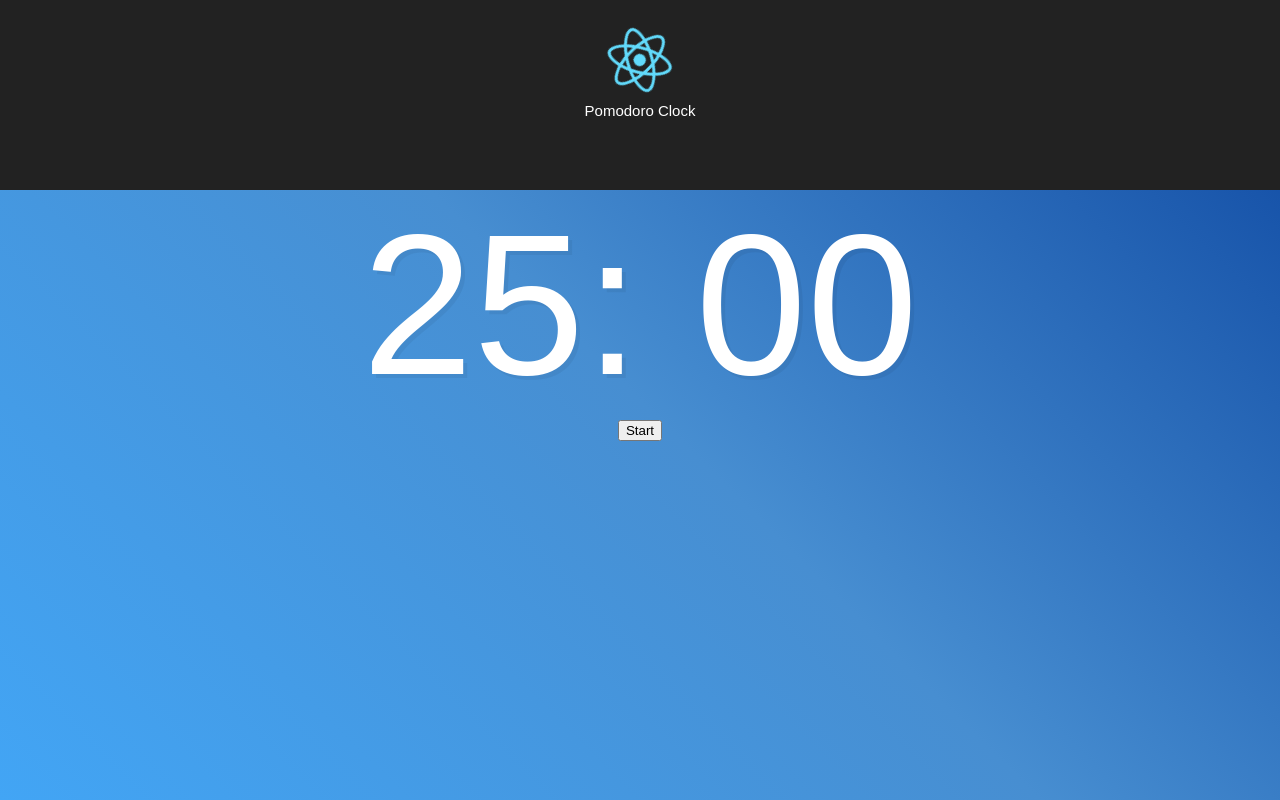
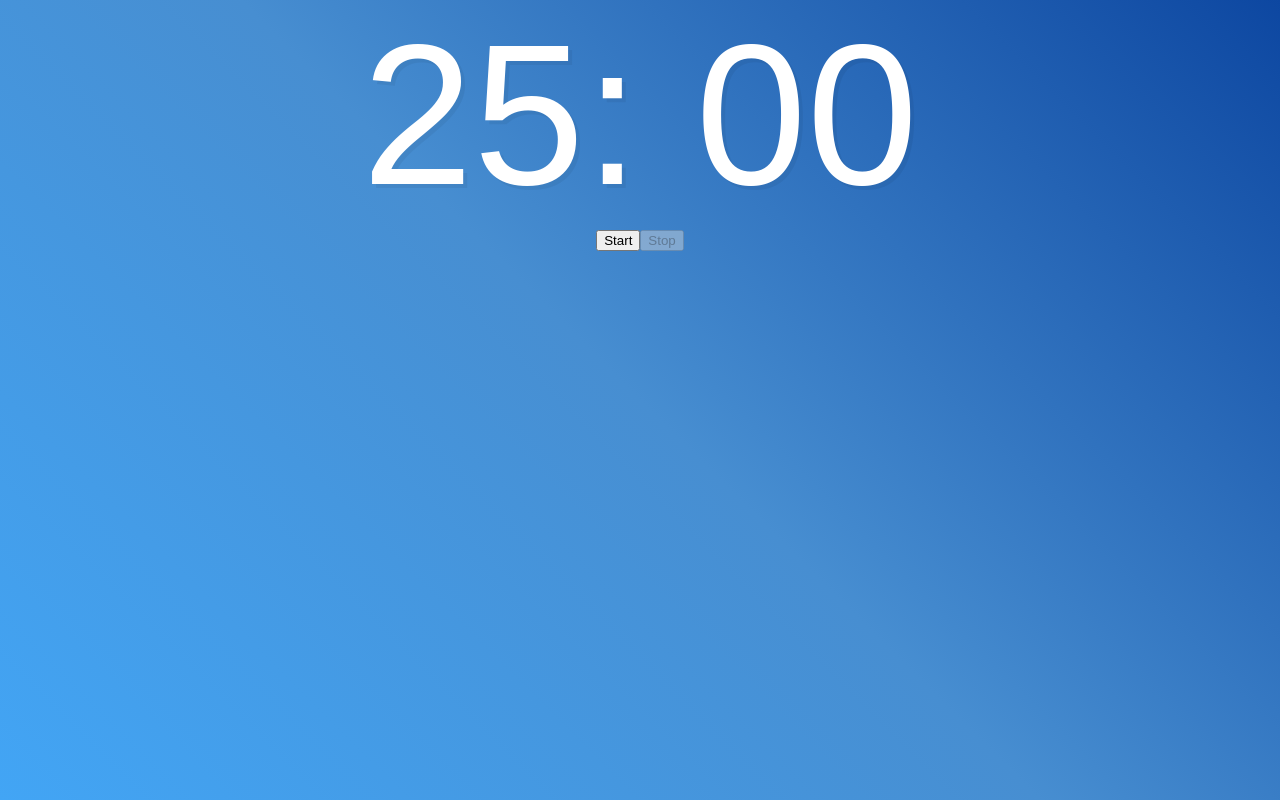
Before and after one commit to meowmanijado/pomodoro-clock, a React (Create React App) app: page / in a window 1280 px wide. Built offline with nearby package versions, Linux system fonts and the light colour scheme.

Commit message:
Fix App component

```diff
--- a/src/App.js
+++ b/src/App.js
@@ -1,17 +1,65 @@
 import React, { Component } from 'react';
-import logo from './logo.svg';
 import './App.css';
 import Pomodoro from './Pomodoro';
 
+const initialState = {
+  seconds: 1500,
+  countdown: 0,
+  pause: false,
+  timestamp: null,
+  status1: 'Start',
+  status2: 'Stop'
+}
+
 class App extends Component {
+  constructor(props) {
+    super(props);
+    this.state = initialState;
+
+    this.startTimer = this.startTimer.bind(this);
+    this.pauseTimer = this.pauseTimer.bind(this);
+  }
+
+  timer(seconds) {
+    const now = Date.now();
+    const then = now + seconds * 1000;
+
+    clearInterval(this.state.countdown);
+    this.setState({pause: false, status1: 'Resume', status2: 'Pause'});
+
+    this.setState({countdown: setInterval(() => {
+        const secondsLeft = this.setState({seconds: Math.round((then - Date.now()) / 1000)});
+
+        if (secondsLeft < 0) {
+          clearInterval(this.state.countdown);
+          return;
+        }
+      }, 1000)});
+  }
+
+  startTimer() {
+    this.timer(this.state.seconds);
+  }
+
+  reset() {
+    this.setState(initialState);
+  }
+
+  pauseTimer() {
+    clearTimeout(this.state.countdown);
+    this.setState({pause: true, status2: 'Done', timestamp: Date.now()});
+
+    if (this.state.status2 === 'Done') this.reset();
+  }
+
   render() {
     return (
       <div className="App">
-        <header className="App-header">
-          <img src={logo} className="App-logo" alt="logo" />
-          <h1 className="App-title">Pomodoro Clock</h1>
-        </header>
-        <Pomodoro />
+        <Pomodoro time={this.state.seconds} />
+        <button onClick={this.startTimer}>{this.state.status1}</button>
+        <button onClick={this.pauseTimer} disabled={this.state.status1==='Start'}>
+               {this.state.status2}
+        </button>
       </div>
     );
   }
--- a/src/Pomodoro.js
+++ b/src/Pomodoro.js
@@ -1,58 +1,20 @@
 import React from 'react';
 
 export class Pomodoro extends React.Component {
-	constructor(props) {
-		super(props);
-		this.state = {
-			seconds: 25 * 60
-		};
 
-		this.startTimer = this.startTimer.bind(this);
-	}
-
-	displayTimer(seconds) {
-		const minutes = Math.floor(this.state.seconds / 60);
-		const remainderSeconds = this.state.seconds % 60;
+	displayTime() {
+		const minutes = Math.floor(this.props.time / 60);
+		const remainderSeconds = this.props.time % 60;
 		const display = `${minutes}: ${remainderSeconds < 10 ? '0' : ''}${remainderSeconds}`;
 		document.title = display;
+
 		return display;
-	}
-
-
-	timer(seconds) {
-
-		clearInterval(countdown);
-
-		let countdown;
-		const now = Date.now();
-		const then = now + this.state.seconds * 1000;
-
-
-		this.displayTimer(seconds);
-
-		countdown = setInterval(() => {
-			const secondsLeft = this.setState({seconds: Math.round((then - Date.now()) / 1000)});
-
-			if (secondsLeft < 0) {
-				clearInterval(countdown);
-				return;
-			}
-			this.displayTimer(secondsLeft);
-		}, 1000);
-
-
-	}
-
-	startTimer() {
-		const seconds = parseInt(this.displayTimer, 10);
-		this.timer(seconds);
 	}
 
 	render() {
 		return (
 			<div className="display">
-				<h1>{this.displayTimer(this.state.seconds)}</h1>
-				<button onClick={this.startTimer}>Start</button>
+				<h1>{this.displayTime()}</h1>
  			</div>
 		);
 	};
```
